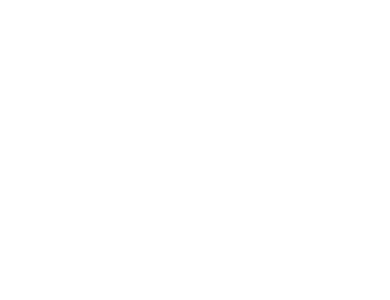
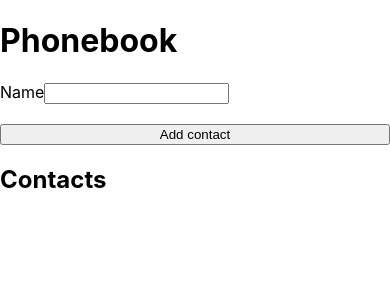
Before and after one commit to DurkaMateusz/goit-react-hw-08-phonebook, a React (Create React App) app: page / in a window 390 px wide. Shown: the top 300 px of the page. Built offline with nearby package versions, Linux system fonts and the light colour scheme.

Commit message:
base working phonebook

```diff
--- a/src/components/App.jsx
+++ b/src/components/App.jsx
@@ -1,7 +1,38 @@
 import React, { Component } from "react";
+import ContactForm from "./ContactForm/ContactForm";
+import { ContactList } from "./ContactList/ContactList";
 
 export class App extends Component {
-render(){
+constructor () {
+  super();
+  this.state = {
+    contacts: [],
+  }
+}
 
+handleChange = evt => {
+  const { name, value } = evt.target;
+  this.setState({ [name]: value });
+};
+
+addContact = newContact => {
+  this.setState(prevState => ({
+    contacts: [...prevState.contacts, newContact],
+  }));
+}
+
+  render(){
+
+ return(
+  <div>
+    <h1>Phonebook</h1>
+        <ContactForm
+          onAddContact={this.addContact}
+          contacts={this.state.contacts}
+        />
+        <h2>Contacts</h2>
+        <ContactList contacts={this.state.contacts}/>
+  </div>
+ )
 }
 }
--- /dev/null
+++ b/src/components/ContactForm/ContactForm.jsx
@@ -0,0 +1,53 @@
+import React, { Component } from 'react';
+import styles from "./ContactForm.module.css"
+import { nanoid } from 'nanoid';
+
+export default class ContactForm extends Component {
+    state = {
+        name: '',
+    }
+
+    loginInputId = nanoid();
+
+    handleChange = evt => {
+        const { name, value } = evt.target;
+        this.setState({ [name]: value });
+      };
+
+    handleSubmit = evt => {
+        evt.preventDefault();
+        const newContact = {
+            id: nanoid(),
+          name: this.state.name,
+        }
+
+        if (this.props.onAddContact) {
+            this.props.onAddContact(newContact);
+          }
+        }
+
+    render() {
+        return (
+          <div>
+            <form onSubmit={this.handleSubmit} className={styles.form}>
+              <div className={styles.inputWrapper}>
+              <label>
+            Name
+            <input
+              onChange={this.handleChange}
+              type="text"
+              name="name"
+              pattern="[a-zA-Z \-']{2,30}"
+                title="Name may contain only letters, apostrophe, dash and spaces. For example Adrian, Jacob Mercer, Charles de Batz de Castelmore d'Artagnan"
+              value={this.state.name}
+              required
+            />
+          </label>
+              </div>
+
+              <button type="submit">Add contact</button>
+            </form>
+          </div>
+        );
+      }
+}
--- /dev/null
+++ b/src/components/ContactForm/ContactForm.module.css
@@ -0,0 +1,15 @@
+.form {
+    display: flex;
+    flex-direction: column;
+    gap: 20px;
+}
+
+.inputWrapper {
+    display: flex;
+    flex-direction: column;
+    gap: 10px;
+}
+
+.inputWrapper>input {
+    width: 250px;
+}
--- /dev/null
+++ b/src/components/ContactList/ContactList.jsx
@@ -0,0 +1,19 @@
+import React, { Component } from 'react';
+
+export class ContactList extends Component {
+    render() {
+        const { contacts } = this.props;
+
+        return (
+          <div>
+            <ul>
+          {contacts.map(contact => (
+            <li key={contact.id}>
+              {`${contact.name}`}
+             </li>
+          ))}
+        </ul>
+          </div>
+        );
+    }
+}
```
